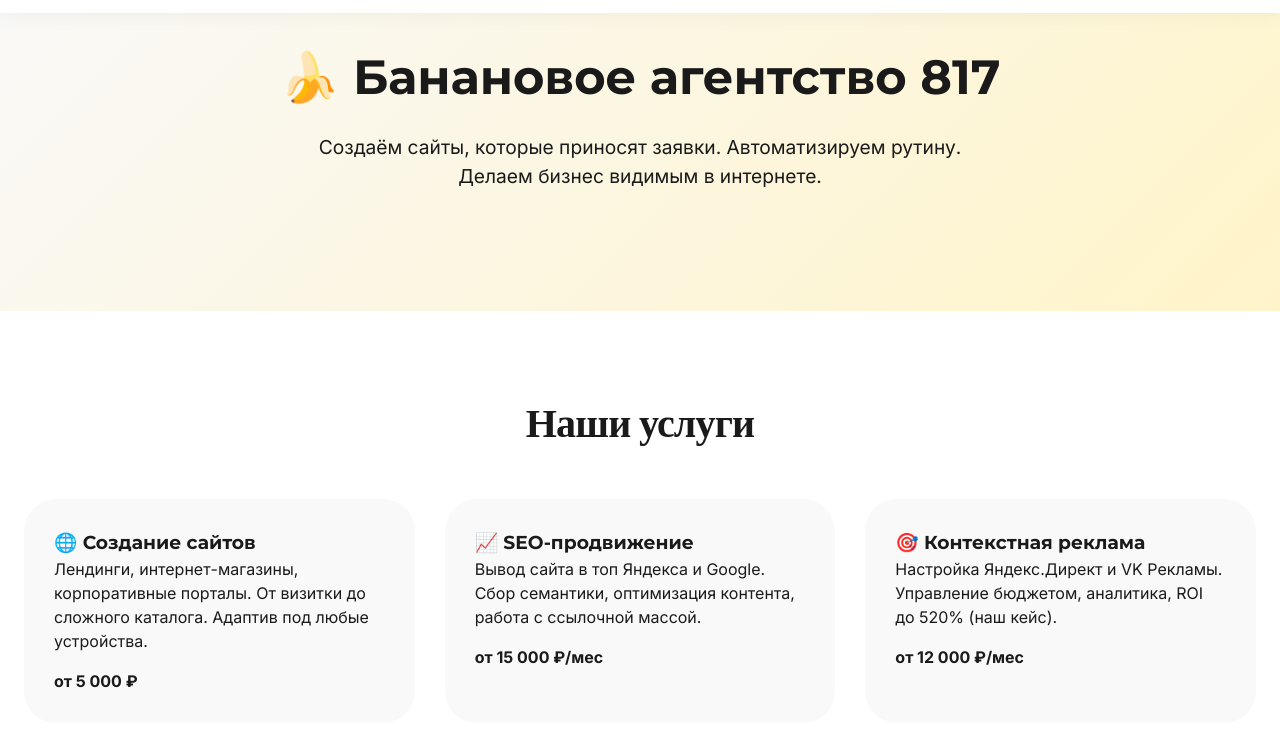
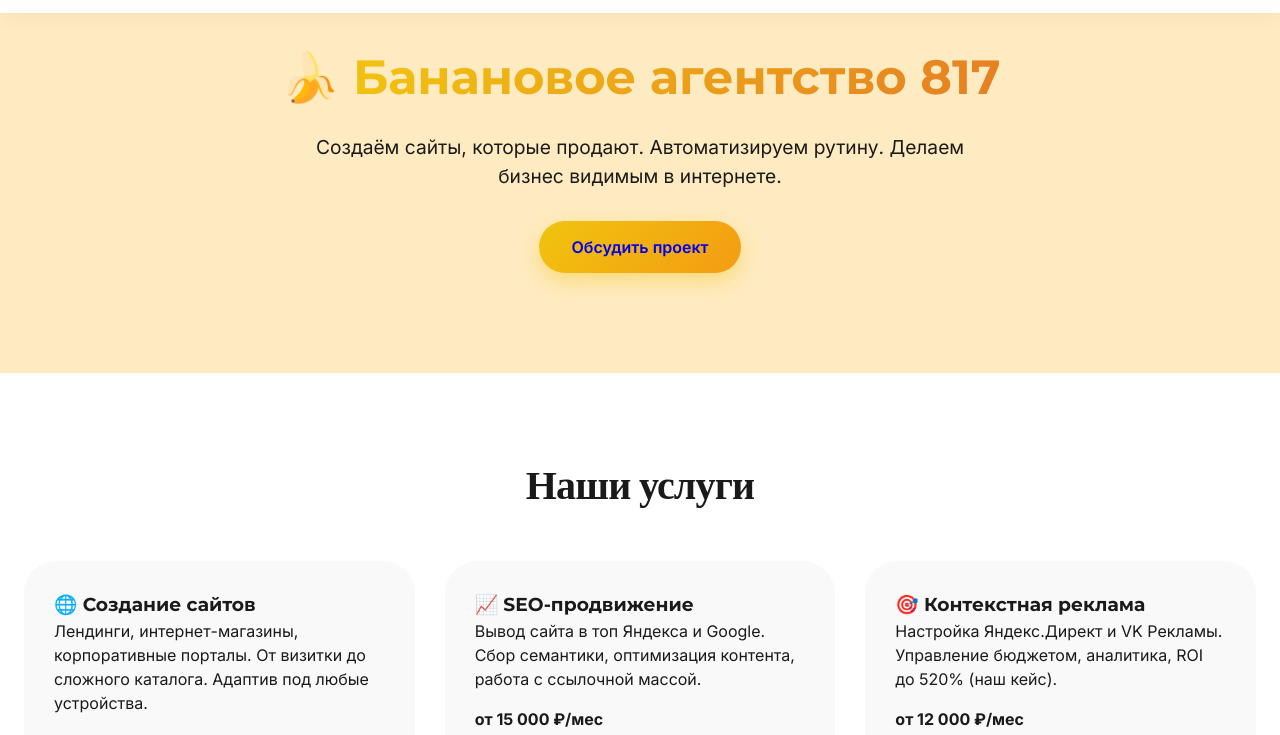
Before and after one commit to antidolgi/studio817banan, a plain HTML site: page banan.html in a window 1280 px wide. Shown: the part 59-794 px from the top of the page. Drawn offline with nearby package versions, Linux system fonts and the light colour scheme.

Commit message:
Update banan.html

```diff
--- a/banan.html
+++ b/banan.html
@@ -27,12 +27,13 @@
 </header>
 
 <main>
-    <section class="page-hero" style="background: linear-gradient(135deg, #f9f9f9 0%, #fff4c9 100%); padding: 100px 0; text-align: center;">
-        <div class="container">
-            <h1 style="font-size: 3rem;">🍌 Банановое агентство 817</h1>
-            <p style="font-size: 1.2rem; max-width: 700px; margin: 20px auto;">Создаём сайты, которые приносят заявки. Автоматизируем рутину. Делаем бизнес видимым в интернете.</p>
-        </div>
-    </section>
+    <section class="banan-hero">
+    <div class="container">
+        <h1>🍌 <span class="gradient-text">Банановое агентство 817</span></h1>
+        <p>Создаём сайты, которые продают. Автоматизируем рутину. Делаем бизнес видимым в интернете.</p>
+        <a href="#contact" class="btn btn-primary">Обсудить проект</a>
+    </div>
+</section>
 
     <section class="section">
         <div class="container">
```
